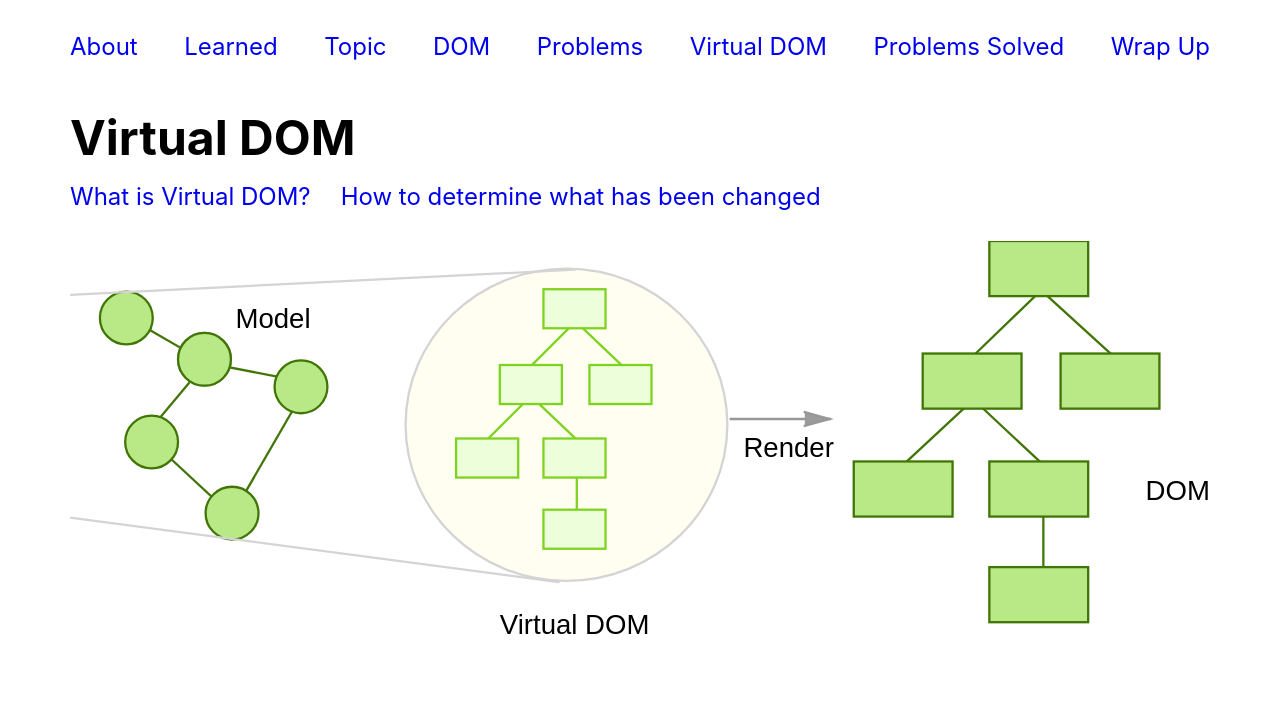
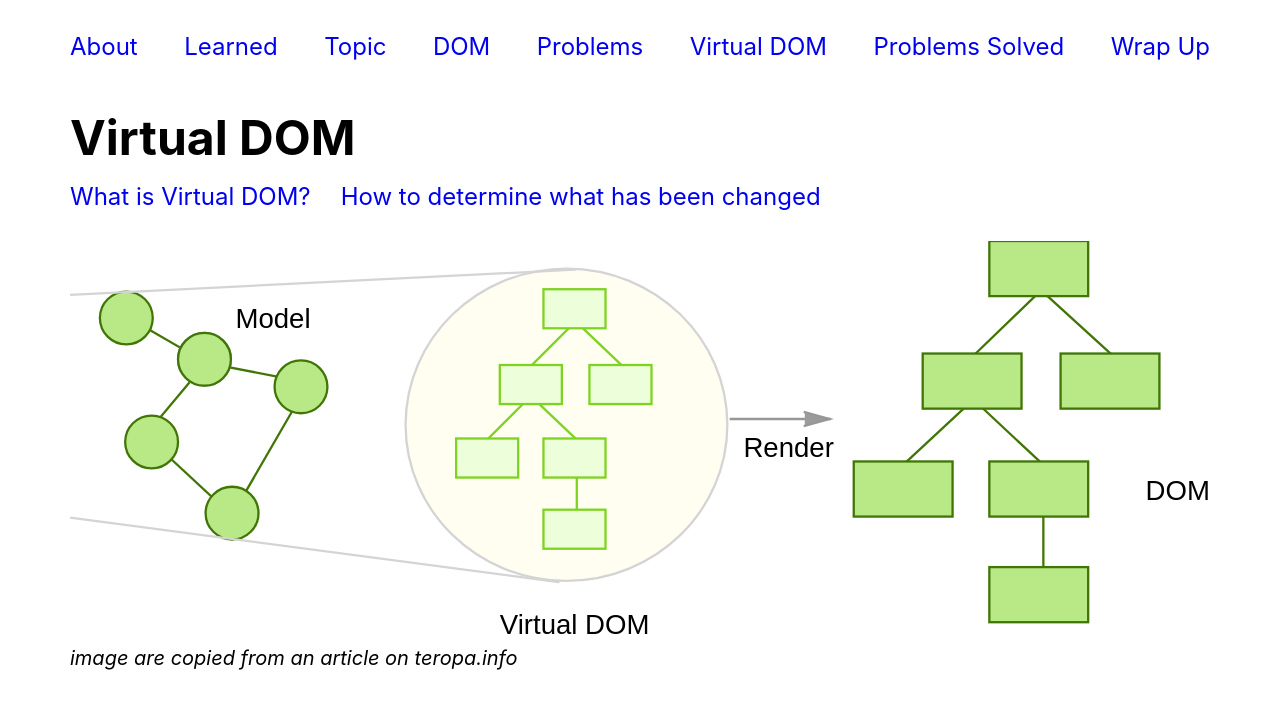
Before and after one commit to nhantran3395/eea-demo-virtual-dom-nhan-tran, a React (Create React App) app: page /virtualdom in a window 1280 px wide. Shown: the top 708 px of the page. Built offline with nearby package versions, Linux system fonts and the light colour scheme.

Commit message:
style: add img attribution

```diff
--- a/src/pages/VirtualDomPage.tsx
+++ b/src/pages/VirtualDomPage.tsx
@@ -24,6 +24,9 @@ function VirtualDomPage() {
         <Route path="/virtualdom" exact>
           <div className="dom-image-container">
             <img src={vdom} alt="virtual dom concept" className="vdom-image" />
+            <small>
+              <i>image are copied from an article on teropa.info</i>
+            </small>
           </div>
         </Route>
         <Route path="/virtualdom/compare" exact>
@@ -33,6 +36,9 @@ function VirtualDomPage() {
               alt="virtual dom compare"
               className="vdom-image"
             />
+            <small>
+              <i>image are copied from an article on teropa.info</i>
+            </small>
           </div>
         </Route>
       </Switch>
```
